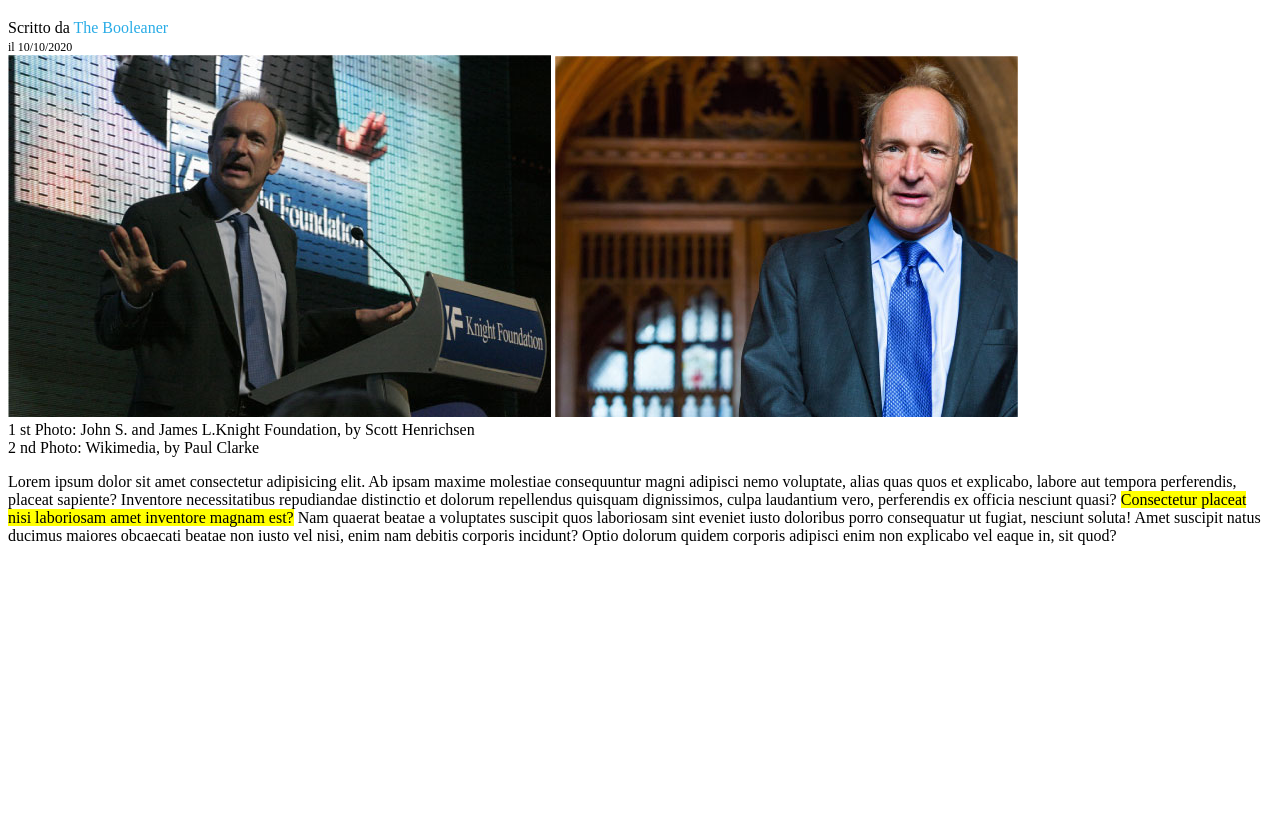
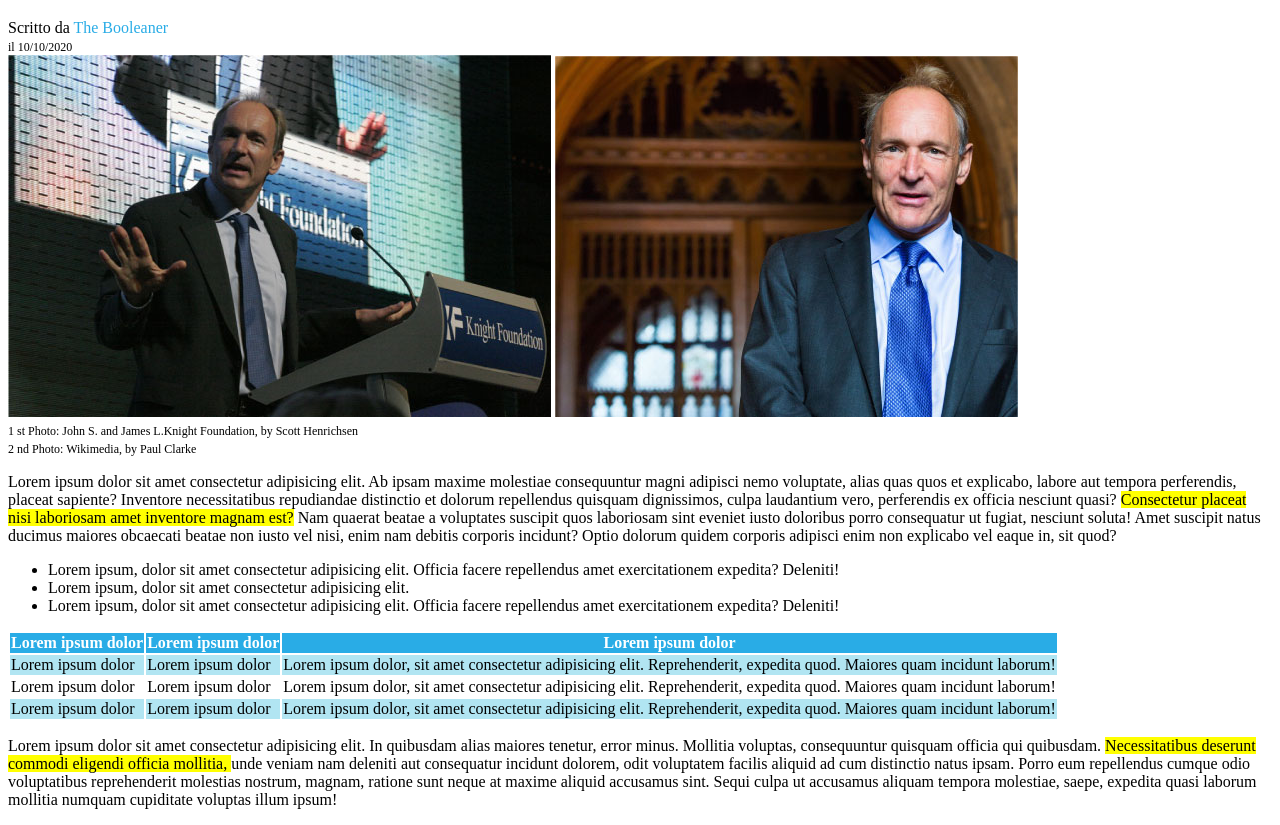
Before and after one commit to mirkodeglinnocenti/html-css-booleaner, a plain HTML site: page index.html in a window 1280 px wide. Shown: the part 144-969 px from the top of the page. Before the commit the page ends 800 px from the top, so only its background shows below. Drawn offline with Linux system fonts and the light colour scheme.

Commit message:
Bozza parte centrale completata

```diff
--- a/css/style.css
+++ b/css/style.css
@@ -29,3 +29,12 @@ header{
 .testo-evidenziato{
     background-color: yellow;
 }
+
+.intestazione-tabella{
+    color: white;
+    background-color: rgb(41, 172, 230);
+}
+
+.riga-dispari{
+    background-color: rgb(177, 229, 242);
+}
--- a/index.html
+++ b/index.html
@@ -27,13 +27,56 @@
             <img src="img/tim-1.jpg" alt="foto di Tim Berners-Lee">
             <img src="img/tim-2.jpg" alt="foto di Tim Berners-Lee">
         </div>
-        <span>1 st Photo: John S. and James L.Knight Foundation, by Scott Henrichsen <br>
+        <span class="descrizione">1 st Photo: John S. and James L.Knight Foundation, by Scott Henrichsen <br>
               2 nd Photo: Wikimedia, by Paul Clarke
         </span>
         <p>
             Lorem ipsum dolor sit amet consectetur adipisicing elit. Ab ipsam maxime molestiae consequuntur magni adipisci nemo voluptate, alias quas quos et explicabo, labore aut tempora perferendis, placeat sapiente? Inventore necessitatibus repudiandae distinctio et dolorum repellendus quisquam dignissimos, culpa laudantium vero, perferendis ex officia nesciunt quasi?
             <span class="testo-evidenziato">Consectetur placeat nisi laboriosam amet inventore magnam est?</span> Nam quaerat beatae a voluptates suscipit quos laboriosam sint eveniet iusto doloribus porro consequatur ut fugiat, nesciunt soluta! Amet suscipit natus ducimus maiores obcaecati beatae non iusto vel nisi, enim nam debitis corporis incidunt? Optio dolorum quidem corporis adipisci enim non explicabo vel eaque in, sit quod?
         </p>
+        <ul>
+            <li>Lorem ipsum, dolor sit amet consectetur adipisicing elit. Officia facere repellendus amet exercitationem expedita? Deleniti!</li>
+            <li>Lorem ipsum, dolor sit amet consectetur adipisicing elit.</li>
+            <li>Lorem ipsum, dolor sit amet consectetur adipisicing elit. Officia facere repellendus amet exercitationem expedita? Deleniti!</li>
+        </ul>
+
+        <!-- Tabella -->
+        <table>
+            <thead class="intestazione-tabella">
+                <tr >
+                    <th>Lorem ipsum dolor</th>
+                    <th>Lorem ipsum dolor</th>
+                    <th>Lorem ipsum dolor</th>
+                </tr>
+            </thead>
+
+            <tbody>
+                <tr class="riga-dispari">
+                    <td>Lorem ipsum dolor</td>
+                    <td>Lorem ipsum dolor</td>
+                    <td>Lorem ipsum dolor, sit amet consectetur adipisicing elit. Reprehenderit, expedita quod. Maiores quam incidunt laborum!</td>
+                </tr>
+
+                <tr>
+                    <td>Lorem ipsum dolor</td>
+                    <td>Lorem ipsum dolor</td>
+                    <td>Lorem ipsum dolor, sit amet consectetur adipisicing elit. Reprehenderit, expedita quod. Maiores quam incidunt laborum!</td>
+                </tr>
+
+                <tr class="riga-dispari">
+                    <td>Lorem ipsum dolor</td>
+                    <td>Lorem ipsum dolor</td>
+                    <td>Lorem ipsum dolor, sit amet consectetur adipisicing elit. Reprehenderit, expedita quod. Maiores quam incidunt laborum!</td>
+                </tr>
+            </tbody>
+        </table>
+        <p>
+            Lorem ipsum dolor sit amet consectetur adipisicing elit. In quibusdam alias maiores tenetur, error minus. Mollitia voluptas, consequuntur quisquam officia qui quibusdam.
+            <span class="testo-evidenziato">
+            Necessitatibus deserunt commodi eligendi officia mollitia,
+            </span>
+            unde veniam nam deleniti aut consequatur incidunt dolorem, odit voluptatem facilis aliquid ad cum distinctio natus ipsam. Porro eum repellendus cumque odio voluptatibus reprehenderit molestias nostrum, magnam, ratione sunt neque at maxime aliquid accusamus sint. Sequi culpa ut accusamus aliquam tempora molestiae, saepe, expedita quasi laborum mollitia numquam cupiditate voluptas illum ipsum!
+        </p>
 
     </main>
 
```
